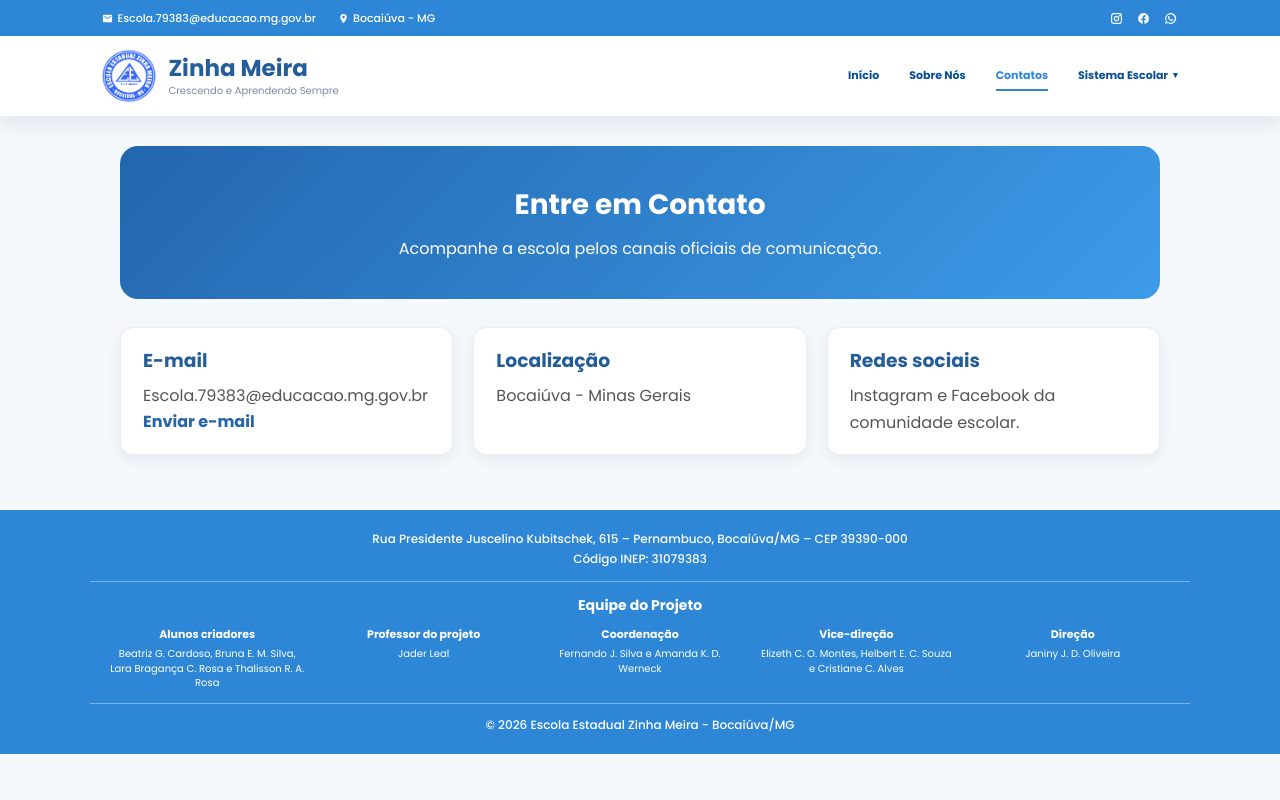
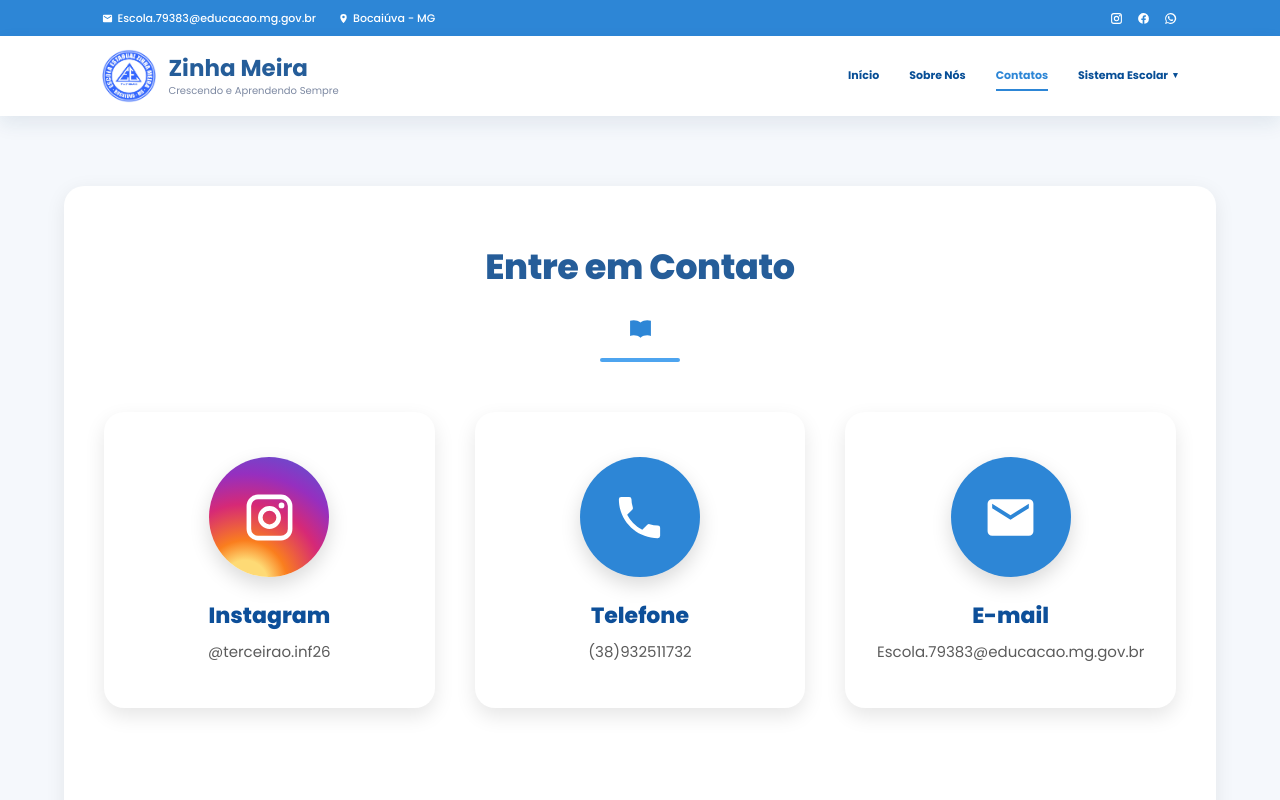
Before and after one commit to FernandoJunioSilva/sistema-pontos-escolar, a React (Vite) app in the folder frontend/: page / in a window 1280 px wide. Both pictures are taken after a click on the button "Contatos". Shown: the top 800 px of the page. Built offline with nearby package versions, Linux system fonts and the light colour scheme; the HTML template or start-up script is replaced by a standard one.

Commit message:
Atualiza pagina de contatos

```diff
--- a/frontend/src/pages/SiteEscolaPage.css
+++ b/frontend/src/pages/SiteEscolaPage.css
@@ -1202,3 +1202,195 @@
     padding-right: 8px;
   }
 }
+
+/* ===================================================== */
+/* CONTATOS - LAYOUT DO SITE ORIGINAL                    */
+/* ===================================================== */
+
+.zm-contact-page {
+  width: 100%;
+  margin: 0;
+  padding: 40px 0 60px;
+  background: #f5f8fc;
+}
+
+.zm-contact-panel {
+  width: 90%;
+  max-width: 1200px;
+  min-height: 560px;
+  margin: 0 auto;
+  padding: 60px 40px 150px;
+  border-radius: 20px;
+  background: #fff;
+  box-shadow: 0 5px 20px rgba(0, 0, 0, 0.08);
+}
+
+.zm-contact-heading {
+  display: flex;
+  flex-direction: column;
+  align-items: center;
+  text-align: center;
+}
+
+.zm-site .zm-contact-heading h2 {
+  margin: 0 0 15px !important;
+  padding: 0 !important;
+  color: #255d99 !important;
+  font-size: 35px !important;
+  font-weight: 800 !important;
+  line-height: 1.2 !important;
+  letter-spacing: -0.4px;
+}
+
+.zm-contact-book {
+  width: 30px;
+  height: 30px;
+  margin-top: 10px;
+  margin-bottom: 0;
+  color: #2d86d6;
+  display: flex;
+  align-items: center;
+  justify-content: center;
+}
+
+.zm-contact-book svg {
+  width: 25px;
+  height: 25px;
+}
+
+.zm-contact-line {
+  width: 80px;
+  height: 4px;
+  margin: 15px auto 50px;
+  border-radius: 999px;
+  background: #4da4ef;
+}
+
+.zm-contact-cards {
+  width: 100%;
+  display: grid;
+  grid-template-columns: repeat(3, minmax(0, 1fr));
+  gap: 40px;
+}
+
+.zm-contact-card {
+  min-height: 260px;
+  padding: 45px 25px;
+  border-radius: 20px;
+  background: #fff;
+  box-shadow: 0 8px 20px rgba(0, 0, 0, 0.10);
+  display: flex;
+  flex-direction: column;
+  align-items: center;
+  justify-content: flex-start;
+  color: inherit;
+  text-decoration: none;
+  text-align: center;
+  transition: box-shadow 0.28s ease, transform 0.28s ease;
+}
+
+.zm-contact-card:hover,
+.zm-contact-card:focus-visible {
+  box-shadow: 0 14px 32px rgba(35, 72, 110, 0.17);
+  transform: translateY(-2px);
+  outline: none;
+}
+
+.zm-contact-icon {
+  width: 120px;
+  height: 120px;
+  flex: 0 0 120px;
+  margin-bottom: 25px;
+  border-radius: 50%;
+  display: flex;
+  align-items: center;
+  justify-content: center;
+  color: #fff;
+  box-shadow: 0 8px 20px rgba(0, 0, 0, 0.15);
+  transition: transform 0.3s ease, box-shadow 0.3s ease;
+}
+
+.zm-contact-card:hover .zm-contact-icon,
+.zm-contact-card:focus-visible .zm-contact-icon {
+  transform: translateY(-10px);
+  box-shadow: 0 16px 26px rgba(35, 72, 110, 0.22);
+}
+
+.zm-contact-icon--blue {
+  background: #2d86d6;
+}
+
+.zm-contact-icon--instagram {
+  background: radial-gradient(circle at 30% 105%, #feda75 0 15%, #fa7e1e 28%, #d62976 52%, #962fbf 72%, #4f5bd5 100%);
+}
+
+.zm-contact-icon svg {
+  width: 55px;
+  height: 55px;
+}
+
+.zm-site .zm-contact-card h3 {
+  margin: 0 0 11px !important;
+  padding: 0 !important;
+  color: #0d4f99 !important;
+  font-size: 22px !important;
+  font-weight: 800 !important;
+  line-height: 1.25 !important;
+}
+
+.zm-site .zm-contact-card p {
+  margin: 0 !important;
+  padding: 0 !important;
+  color: #5b5b5b !important;
+  font-size: 15px !important;
+  font-weight: 400 !important;
+  line-height: 1.5 !important;
+  overflow-wrap: anywhere;
+}
+
+@media (max-width: 900px) {
+  .zm-contact-panel {
+    min-height: 0;
+    padding: 46px 38px 52px;
+  }
+
+  .zm-contact-cards {
+    grid-template-columns: 1fr;
+    width: min(390px, 100%);
+    margin: 0 auto;
+  }
+}
+
+@media (max-width: 600px) {
+  .zm-contact-page {
+    padding: 12px 12px 42px;
+  }
+
+  .zm-contact-panel {
+    padding: 36px 18px 40px;
+    border-radius: 14px;
+  }
+
+  .zm-site .zm-contact-heading h2 {
+    font-size: 26px !important;
+  }
+
+  .zm-contact-line {
+    margin-bottom: 34px;
+  }
+
+  .zm-contact-card {
+    min-height: 235px;
+  }
+
+  .zm-contact-icon {
+    width: 92px;
+    height: 92px;
+    flex-basis: 92px;
+  }
+
+  .zm-contact-icon svg {
+    width: 46px;
+    height: 46px;
+  }
+}
--- a/frontend/src/pages/SiteEscolaPage.jsx
+++ b/frontend/src/pages/SiteEscolaPage.jsx
@@ -526,28 +526,63 @@ export default function SiteEscolaPage({ mudarPagina }) {
         )}
 
         {abaAtiva === 'contatos' && (
-          <section className="zm-internal-page">
-            <div className="zm-internal-hero">
-              <h2>Entre em Contato</h2>
-              <p>Acompanhe a escola pelos canais oficiais de comunicação.</p>
-            </div>
+          <section className="zm-contact-page">
+            <div className="zm-contact-panel">
+              <div className="zm-contact-heading">
+                <h2>Entre em Contato</h2>
+                <div className="zm-contact-book" aria-hidden="true">
+                  <svg viewBox="0 0 24 24">
+                    <path fill="currentColor" d="M12 6.25C10.17 4.63 7.8 4 5.5 4 4.28 4 3.1 4.2 2 4.57v14.52c1.1-.37 2.28-.57 3.5-.57 2.3 0 4.67.63 6.5 2.25V6.25Zm0 0c1.83-1.62 4.2-2.25 6.5-2.25 1.22 0 2.4.2 3.5.57v14.52c-1.1-.37-2.28-.57-3.5-.57-2.3 0-4.67.63-6.5 2.25V6.25Z" />
+                  </svg>
+                </div>
+                <span className="zm-contact-line" />
+              </div>
 
-            <div className="zm-contact-grid">
-              <article className="zm-info-card">
-                <h3>E-mail</h3>
-                <p>Escola.79383@educacao.mg.gov.br</p>
-                <a href="mailto:Escola.79383@educacao.mg.gov.br">Enviar e-mail</a>
-              </article>
+              <div className="zm-contact-cards">
+                <a
+                  className="zm-contact-card"
+                  href="https://www.instagram.com/terceirao.inf26/"
+                  target="_blank"
+                  rel="noreferrer"
+                  aria-label="Abrir Instagram da escola"
+                >
+                  <div className="zm-contact-icon zm-contact-icon--instagram" aria-hidden="true">
+                    <svg viewBox="0 0 24 24">
+                      <path fill="currentColor" d="M7 2h10a5 5 0 0 1 5 5v10a5 5 0 0 1-5 5H7a5 5 0 0 1-5-5V7a5 5 0 0 1 5-5Zm0 2a3 3 0 0 0-3 3v10a3 3 0 0 0 3 3h10a3 3 0 0 0 3-3V7a3 3 0 0 0-3-3H7Zm10.25 1.5a1.25 1.25 0 1 1 0 2.5 1.25 1.25 0 0 1 0-2.5ZM12 7a5 5 0 1 1 0 10 5 5 0 0 1 0-10Zm0 2a3 3 0 1 0 0 6 3 3 0 0 0 0-6Z" />
+                    </svg>
+                  </div>
+                  <h3>Instagram</h3>
+                  <p>@terceirao.inf26</p>
+                </a>
 
-              <article className="zm-info-card">
-                <h3>Localização</h3>
-                <p>Bocaiúva - Minas Gerais</p>
-              </article>
+                <a
+                  className="zm-contact-card"
+                  href="tel:+5538932511732"
+                  aria-label="Ligar para a escola"
+                >
+                  <div className="zm-contact-icon zm-contact-icon--blue" aria-hidden="true">
+                    <svg viewBox="0 0 24 24">
+                      <path fill="currentColor" d="M6.62 10.79a15.46 15.46 0 0 0 6.59 6.59l2.2-2.2a1 1 0 0 1 1.02-.24 11.36 11.36 0 0 0 3.57.57 1 1 0 0 1 1 1V20a1 1 0 0 1-1 1C10.61 21 3 13.39 3 4a1 1 0 0 1 1-1h3.5a1 1 0 0 1 1 1 11.36 11.36 0 0 0 .57 3.57 1 1 0 0 1-.24 1.02l-2.21 2.2Z" />
+                    </svg>
+                  </div>
+                  <h3>Telefone</h3>
+                  <p>(38)932511732</p>
+                </a>
 
-              <article className="zm-info-card">
-                <h3>Redes sociais</h3>
-                <p>Instagram e Facebook da comunidade escolar.</p>
-              </article>
+                <a
+                  className="zm-contact-card"
+                  href="mailto:Escola.79383@educacao.mg.gov.br"
+                  aria-label="Enviar e-mail para a escola"
+                >
+                  <div className="zm-contact-icon zm-contact-icon--blue" aria-hidden="true">
+                    <svg viewBox="0 0 24 24">
+                      <path fill="currentColor" d="M20 4H4a2 2 0 0 0-2 2v12a2 2 0 0 0 2 2h16a2 2 0 0 0 2-2V6a2 2 0 0 0-2-2Zm0 4-8 5-8-5V6l8 5 8-5v2Z" />
+                    </svg>
+                  </div>
+                  <h3>E-mail</h3>
+                  <p>Escola.79383@educacao.mg.gov.br</p>
+                </a>
+              </div>
             </div>
           </section>
         )}
```
